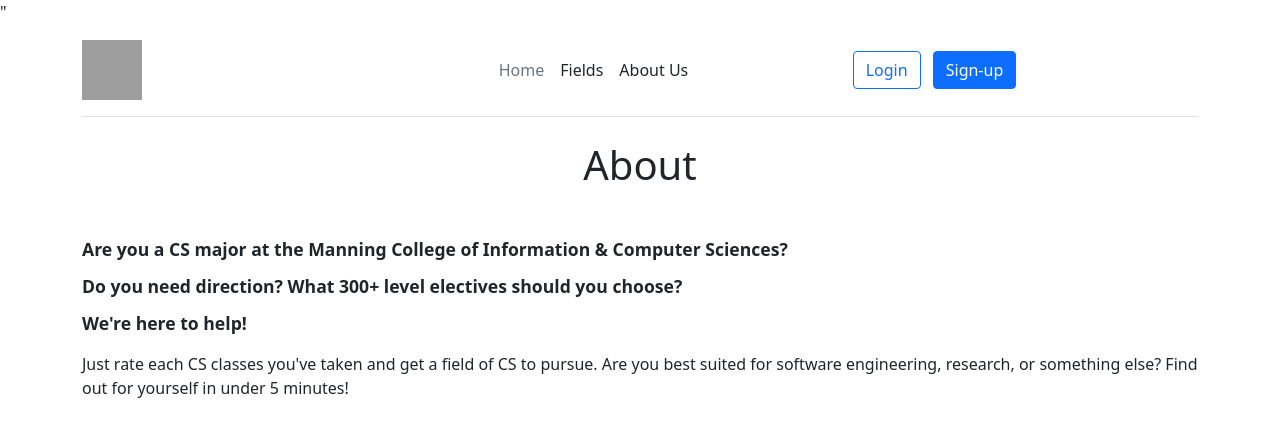
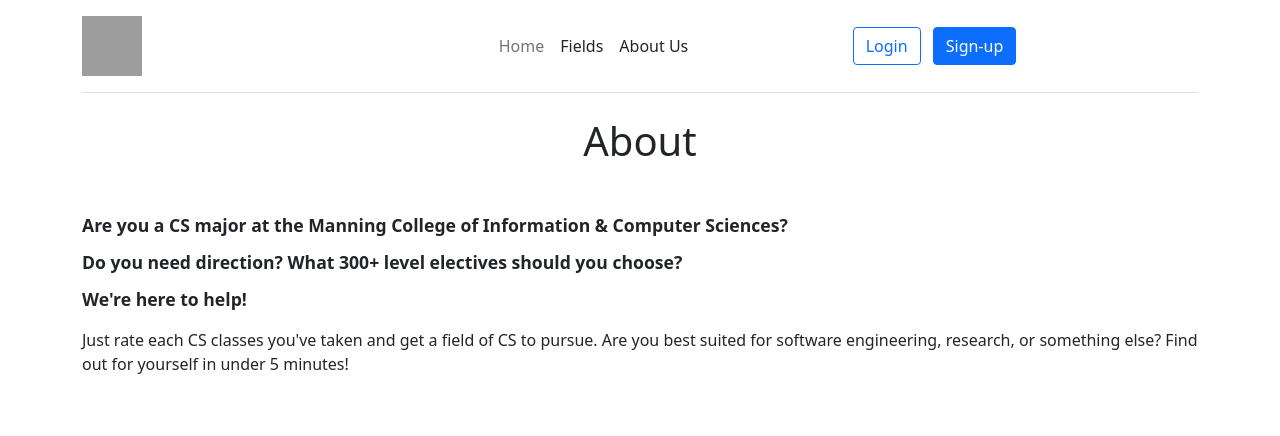
Before and after one commit to Jacobikinz/CICS-Consultant, a website with bundled scripts: page html/about.html in a window 1280 px wide. Built offline with nearby package versions, Linux system fonts and the light colour scheme; grey boxes are pictures that could not be loaded.

Commit message:
Remove the annoying quotation mark

```diff
--- a/html/about.html
+++ b/html/about.html
@@ -14,7 +14,7 @@
     <link rel="stylesheet" href="..\css\about.css" />
     <script type="module" src="..\js\quiz.js"></script>
     <script type="module" src="..\js\profileHeader.js"></script>
-    <script type="module" src="..\js\multiuser.js"></script>"
+    <script type="module" src="..\js\multiuser.js"></script>
     <script type="module" src="..\js\about.js"></script>
 
     <title>CICS Consultant</title>
```
Also changed, not shown: html/tracks-overview.html (+5 -10 lines).
